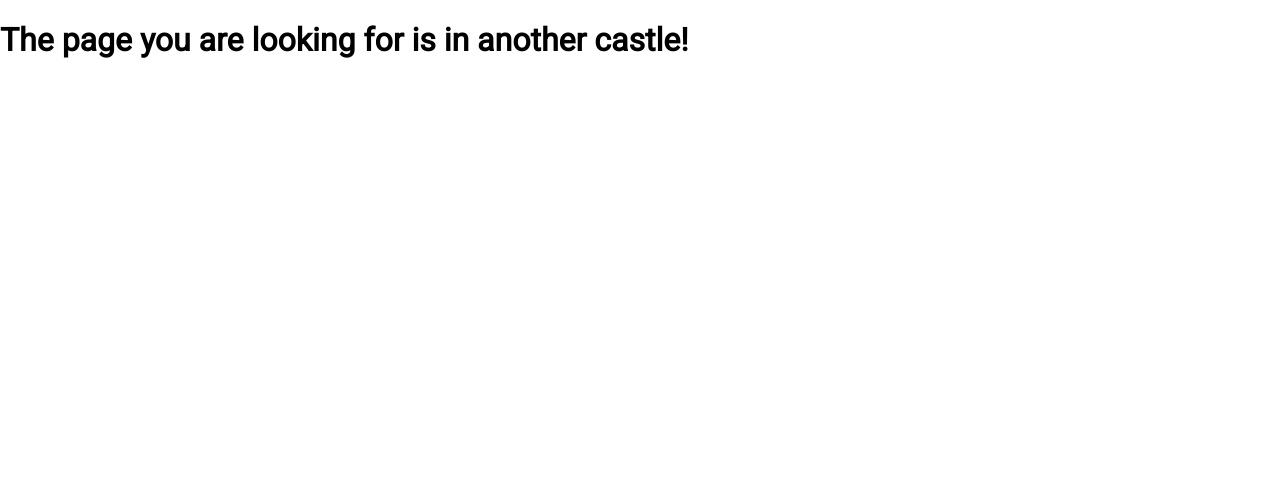
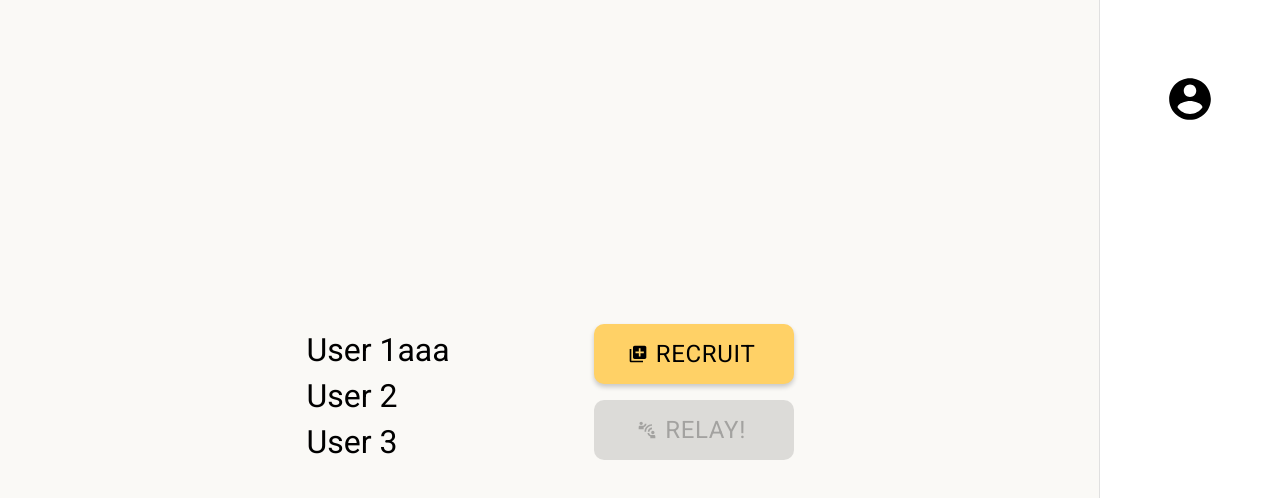
Before and after one commit to joeychun/relay, a React app: page /team in a window 1280 px wide. Shown: the top 498 px of the page. Built offline with nearby package versions, Linux system fonts and the light colour scheme; no server answers; the HTML template or start-up script is replaced by a standard one.

Commit message:
changed material-ui (v4) to mui (v5), used emotion, added team page

```diff
--- a/client/src/components/App.tsx
+++ b/client/src/components/App.tsx
@@ -9,7 +9,9 @@ import Skeleton from "./pages/Skeleton";
 import { socket } from "../client-socket";
 import User from "../../../shared/User";
 import "../utilities.css";
+
 import Lobby from "./pages/Lobby";
+import Team from "./pages/Team";
 
 const App = () => {
   const [userId, setUserId] = useState<string | undefined>(undefined);
@@ -56,6 +58,7 @@ const App = () => {
           path="/"
         />
         <Route path="/lobby" element={<Lobby />} />
+        <Route path="/team" element={<Team teamSize={2} />} />
         <Route path="*" element={<NotFound />} />
       </Routes>
     </BrowserRouter>
--- a/client/src/components/pages/Lobby.tsx
+++ b/client/src/components/pages/Lobby.tsx
@@ -1,84 +1,79 @@
+/** @jsx jsx */
+import { css, jsx } from '@emotion/react';
 import React from 'react';
-import { makeStyles } from '@material-ui/core/styles';
-import Button from '@material-ui/core/Button';
-import Grid from '@material-ui/core/Grid';
-import Drawer from '@material-ui/core/Drawer';
-import AccountCircleIcon from '@material-ui/icons/AccountCircle';
-import AddCircleIcon from '@material-ui/icons/AddCircle';
-import GroupAddIcon from '@material-ui/icons/GroupAdd';
+import Button from '@mui/material/Button';
+import AddCircleIcon from '@mui/icons-material/AddCircle';
+import GroupAddIcon from '@mui/icons-material/GroupAdd';
 
 import Sidebar from './../Sidebar';
 
 const drawerWidth = 180;
 
-const useStyles = makeStyles((theme) => ({
-  root: {
-    display: 'flex',
-    backgroundColor: '#FAF9F6',
-    color: '#000000',
-  },
-  buttonContainer: {
-    display: 'flex',
-    justifyContent: 'center',
-    alignItems: 'center',
-    height: '100vh',
-    width: '100%',
-  },
-  buttonGroup: {
-    display: 'flex',
-    justifyContent: 'space-between',
-    alignItems: 'center',
-    width: '50%',
-  },
-  button: {
-    width: '45%',
-    height: '80px',
-    marginBottom: theme.spacing(2),
-    fontSize: '1.5rem',
-    backgroundColor: '#FFD166',
-    color: '#000000',
-    borderRadius: '10px',
-    boxShadow: '0px 3px 5px rgba(0, 0, 0, 0.2)',
-    '&:hover': {
-      backgroundColor: '#FFD700',
-    },
-  },
-  icon: {
-    fontSize: '20rem',
-    marginRight: theme.spacing(1),
-  },
-  drawer: {
-    width: drawerWidth,
-    flexShrink: 0,
-  },
-  drawerPaper: {
-    width: drawerWidth,
-    backgroundColor: '#FFFFFF',
-    color: '#000000',
-  },
-  toolbar: theme.mixins.toolbar,
-}));
+const styles = {
+  root: css`
+    display: flex;
+    background-color: #faf9f6;
+    color: #000000;
+  `,
+  buttonContainer: css`
+    display: flex;
+    justify-content: center;
+    align-items: center;
+    height: 100vh;
+    width: 100%;
+  `,
+  buttonGroup: css`
+    display: flex;
+    justify-content: space-between;
+    align-items: center;
+    width: 50%;
+  `,
+  button: css`
+    width: 45%;
+    height: 80px;
+    margin-bottom: 16px;
+    font-size: 1.5rem;
+    background-color: #ffd166;
+    color: #000000;
+    border-radius: 10px;
+    box-shadow: 0px 3px 5px rgba(0, 0, 0, 0.2);
+    &:hover {
+      background-color: #ffd700;
+    }
+  `,
+  icon: css`
+    font-size: 2rem;
+    margin-right: 8px;
+  `,
+  drawer: css`
+    width: ${drawerWidth}px;
+    flex-shrink: 0;
+  `,
+  drawerPaper: css`
+    width: ${drawerWidth}px;
+    background-color: #ffffff;
+    color: #000000;
+  `,
+};
 
 const LobbyPage = () => {
-  const classes = useStyles();
-
   return (
-    <div className={classes.root}>
-      <div className={classes.buttonContainer}>
-        <div className={classes.buttonGroup}>
+    <div css={styles.root}>
+      <div css={styles.buttonContainer}>
+        <div css={styles.buttonGroup}>
           <Button
             variant="contained"
             color="primary"
-            className={classes.button}
-            startIcon={<AddCircleIcon className={classes.icon} />}
+            css={styles.button}
+            startIcon={<AddCircleIcon css={styles.icon} />}
           >
             Create Team
           </Button>
           <Button
             variant="contained"
             color="primary"
-            className={classes.button}
-            startIcon={<GroupAddIcon className={classes.icon} />}
+            css={styles.button}
+            startIcon={<GroupAddIcon css={styles.icon} />}
           >
             Join Team
           </Button>
--- /dev/null
+++ b/client/src/components/pages/Team.tsx
@@ -0,0 +1,145 @@
+/** @jsx jsx */
+import { css, jsx } from '@emotion/react';
+import React, { useState } from 'react';
+import Button from '@mui/material/Button';
+import Sidebar from './../Sidebar';
+import AddIcon from '@mui/icons-material/AddToPhotos';
+import ConnectIcon from '@mui/icons-material/ConnectWithoutContact';
+
+const drawerWidth = 180;
+
+const styles = {
+  root: css`
+    display: flex;
+    min-height: 100vh;
+    background-color: #faf9f6;
+    color: #000000;
+  `,
+  content: css`
+    flex-grow: 1;
+    display: flex;
+    justify-content: center;
+    align-items: center;
+    flex-direction: column;
+  `,
+  container: css`
+    display: flex;
+    flex-direction: row;
+    align-items: center;
+  `,
+  teamContainer: css`
+    display: flex;
+    flex-direction: column;
+    align-items: flex-start;
+    margin-right: 72px;
+  `,
+  userName: css`
+    font-family: Roboto;
+    font-size: 2rem;
+    margin-bottom: 8px;
+    text-align: left;
+  `,
+  buttonContainer: css`
+    display: flex;
+    flex-direction: column;
+    align-items: center;
+    margin-left: 72px;
+  `,
+  button: css`
+    width: 200px;
+    height: 60px;
+    margin-bottom: 16px;
+    font-size: 1.5rem;
+    background-color: #ffd166;
+    color: #000000;
+    border-radius: 10px;
+    box-shadow: 0px 3px 5px rgba(0, 0, 0, 0.2);
+    &:hover {
+      background-color: #ffd700;
+    }
+  `,
+  redText: css`
+    color: red;
+    font-size: 20px;
+    margin-top: 16px;
+    margin-bottom: 16px;
+    a {
+      color: red;
+    }
+  `,
+};
+
+const TeamPage = ({ teamSize }) => { // For now, it's put as teamSize. Later a list of Users should be passed as a prop.
+  const [showRedText, setShowRedText] = useState(false); // State to manage the visibility of the red text/link
+
+  const handleRecruitButtonClick = () => {
+    setShowRedText(true); // Show the red text/link when the "Recruit" button is clicked
+  };
+
+  return (
+    <div css={styles.root}>
+      <main css={styles.content}>
+        {showRedText && (
+          <div css={styles.redText}>&nbsp;</div> // For alignment
+        )}
+        <div css={styles.container}>
+          <div css={styles.teamContainer}>
+            <div css={styles.userName}>User 1aaa</div>
+            <div css={styles.userName}>User 2</div>
+            <div css={styles.userName}>User 3</div>
+          </div>
+          <div css={styles.buttonContainer}>
+            {teamSize < 3 ?
+              <Button
+                variant="contained"
+                color="primary"
+                css={styles.button}
+                startIcon={<AddIcon />}
+                onClick={handleRecruitButtonClick} // Call handleRecruitButtonClick when "Recruit" button is clicked
+              >
+                Recruit
+            </Button>
+              :
+              <Button disabled
+                variant="contained"
+                color="primary"
+                css={styles.button}
+                startIcon={<AddIcon />}
+              >
+                Recruit
+            </Button>
+            }
+            {teamSize < 3 ?
+              <Button disabled
+                variant="contained"
+                color="primary"
+                css={styles.button}
+                startIcon={<ConnectIcon />}
+              >
+                Relay!
+            </Button>
+              :
+              <Button
+                variant="contained"
+                color="primary"
+                css={styles.button}
+                startIcon={<ConnectIcon />}
+              >
+                Relay!
+            </Button>
+            }
+          </div>
+        </div>
+        {/* Red text/link */}
+        {showRedText && (
+          <div css={styles.redText}>
+            Share Invitation Link: <a href="#">asdf</a>
+          </div>
+        )}
+      </main>
+      <Sidebar />
+    </div>
+  );
+};
+
+export default TeamPage;
```
